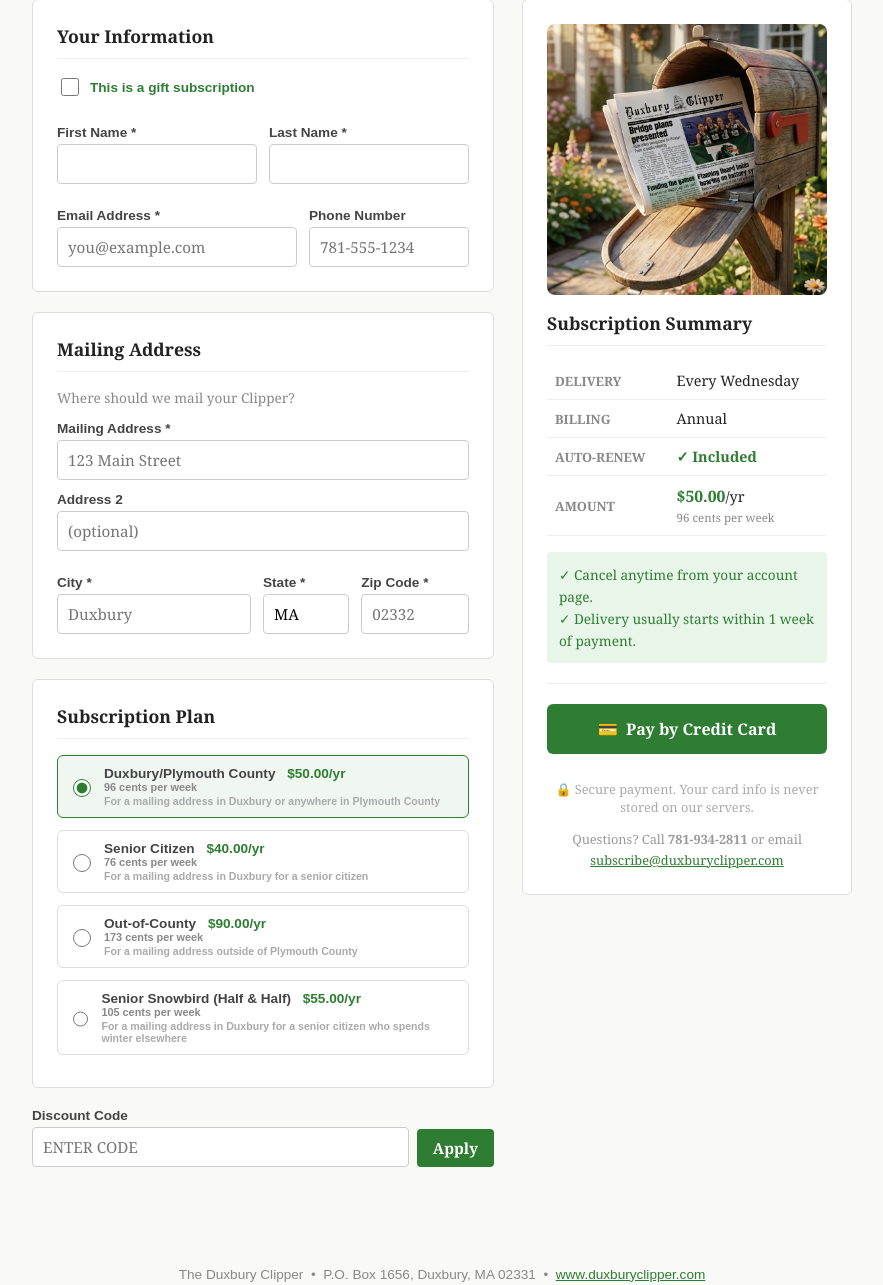
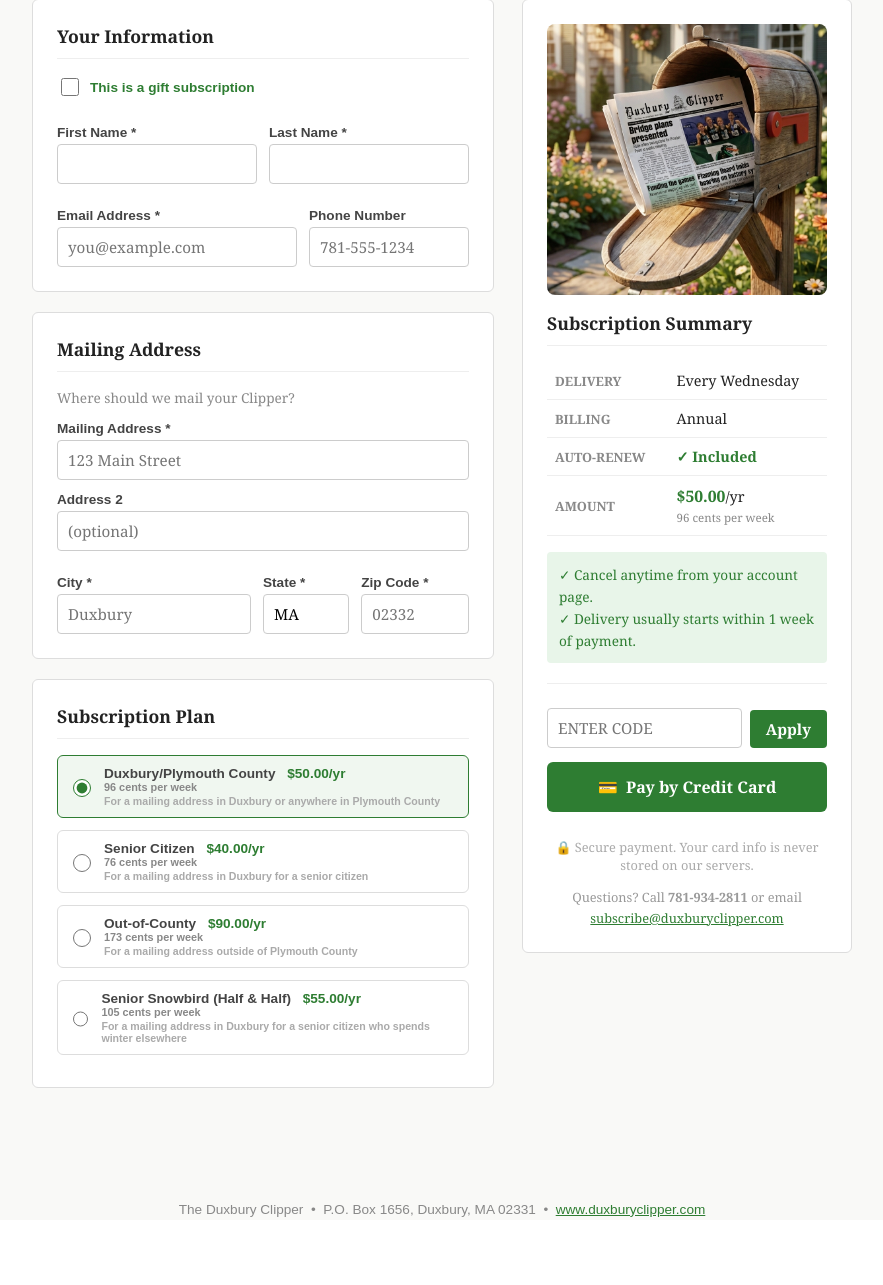
Before and after one commit to clipper-circ/clipper-circ, a Flask app: page /subscribe in a window 1280 px wide, after a click on "Have a discount code?". Shown: the part 591-1876 px from the top of the page, without its empty margins (198-1081 px from the left). After the commit the page ends 1808 px from the top, so only its background shows below. Run offline with Flask 3, Linux system fonts and the light colour scheme; some libraries are stand-ins or nearby versions.

Commit message:
Move discount code input to subscription summary card above pay button

```diff
--- a/portal/templates/subscribe.html
+++ b/portal/templates/subscribe.html
@@ -128,20 +128,6 @@
           {% endfor %}
         </div>
 
-        <div style="margin-top:4px;">
-          <a href="#" id="discount-toggle" onclick="document.getElementById('discount-section').style.display='block';this.style.display='none';return false;" style="font-size:0.85em;color:#2e7d32;">Have a discount code?</a>
-          <div id="discount-section" style="display:{% if form.discount_code %}block{% else %}none{% endif %};margin-top:8px;">
-            <div style="display:flex;gap:8px;align-items:flex-end;">
-              <div style="flex:1;">
-                <label style="margin-top:0;">Discount Code</label>
-                <input type="text" id="discount_code_input" placeholder="Enter code" value="{{ form.discount_code or '' }}" style="text-transform:uppercase;">
-              </div>
-              <button type="button" onclick="applyDiscount()" class="btn" style="padding:9px 16px;margin-bottom:0;white-space:nowrap;">Apply</button>
-            </div>
-            <div id="discount-msg" style="font-size:0.85em;margin-top:6px;"></div>
-          </div>
-        </div>
-
         <input type="hidden" name="discount_code" id="discount_code_hidden" value="{{ form.discount_code or '' }}">
         <input type="hidden" name="payment_method" id="payment_method_input" value="stripe">
 
@@ -166,6 +152,19 @@
         </div>
 
         <hr style="border:none;border-top:1px solid #eee;margin:20px 0;">
+
+        <div style="margin-bottom:14px;">
+          <a href="#" id="discount-toggle" onclick="document.getElementById('discount-section').style.display='block';this.style.display='none';return false;" style="font-size:0.85em;color:#2e7d32;">Have a discount code?</a>
+          <div id="discount-section" style="display:{% if form.discount_code %}block{% else %}none{% endif %};">
+            <div style="display:flex;gap:8px;align-items:flex-end;margin-top:8px;">
+              <div style="flex:1;">
+                <input type="text" id="discount_code_input" placeholder="Enter code" value="{{ form.discount_code or '' }}" style="text-transform:uppercase;">
+              </div>
+              <button type="button" onclick="applyDiscount()" class="btn" style="padding:9px 16px;white-space:nowrap;">Apply</button>
+            </div>
+            <div id="discount-msg" style="font-size:0.85em;margin-top:6px;"></div>
+          </div>
+        </div>
 
         <button type="submit" form="subscribe-form" name="pay_via" value="stripe" class="btn" style="width:100%;padding:14px;font-size:1em;border-radius:6px;margin-bottom:12px;" onclick="document.getElementById('payment_method_input').value='stripe'">
           💳 &nbsp;Pay by Credit Card
```
